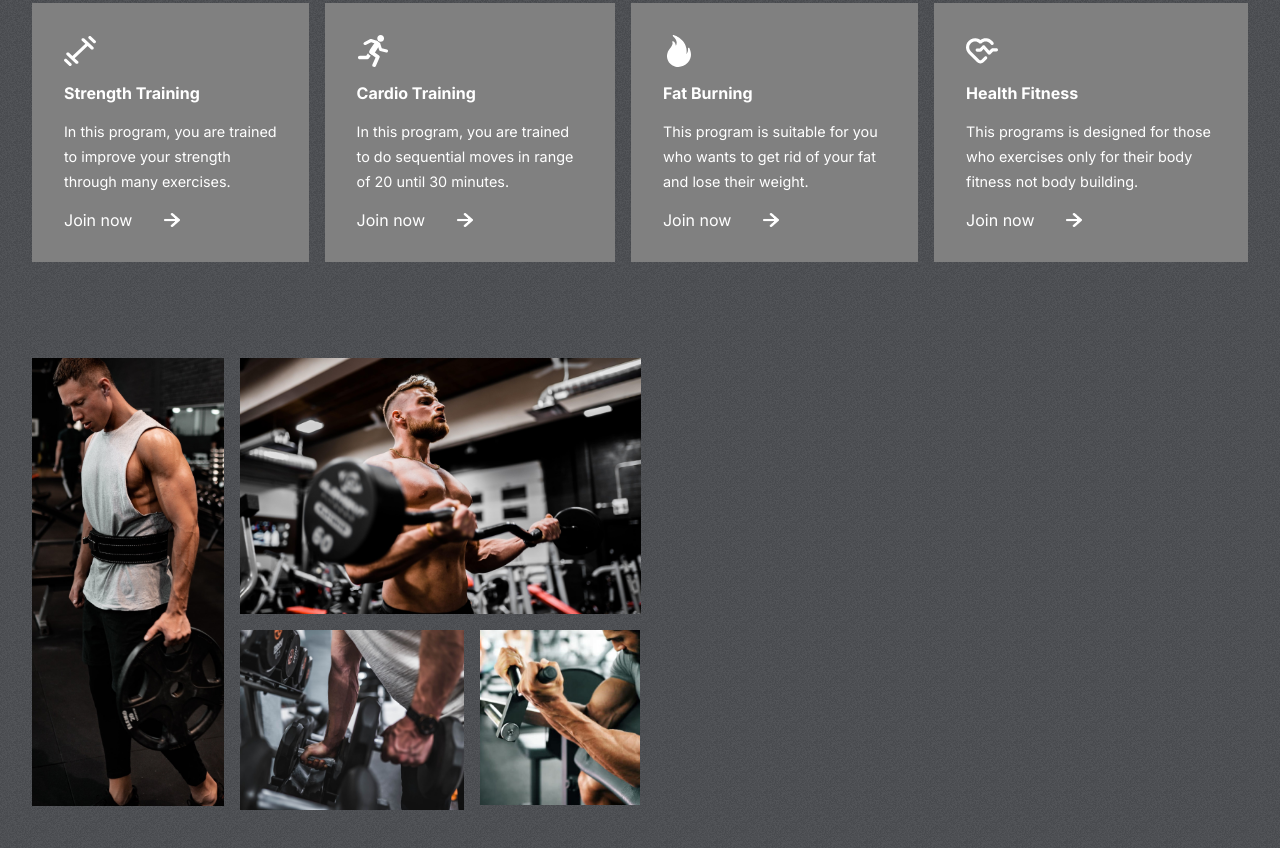
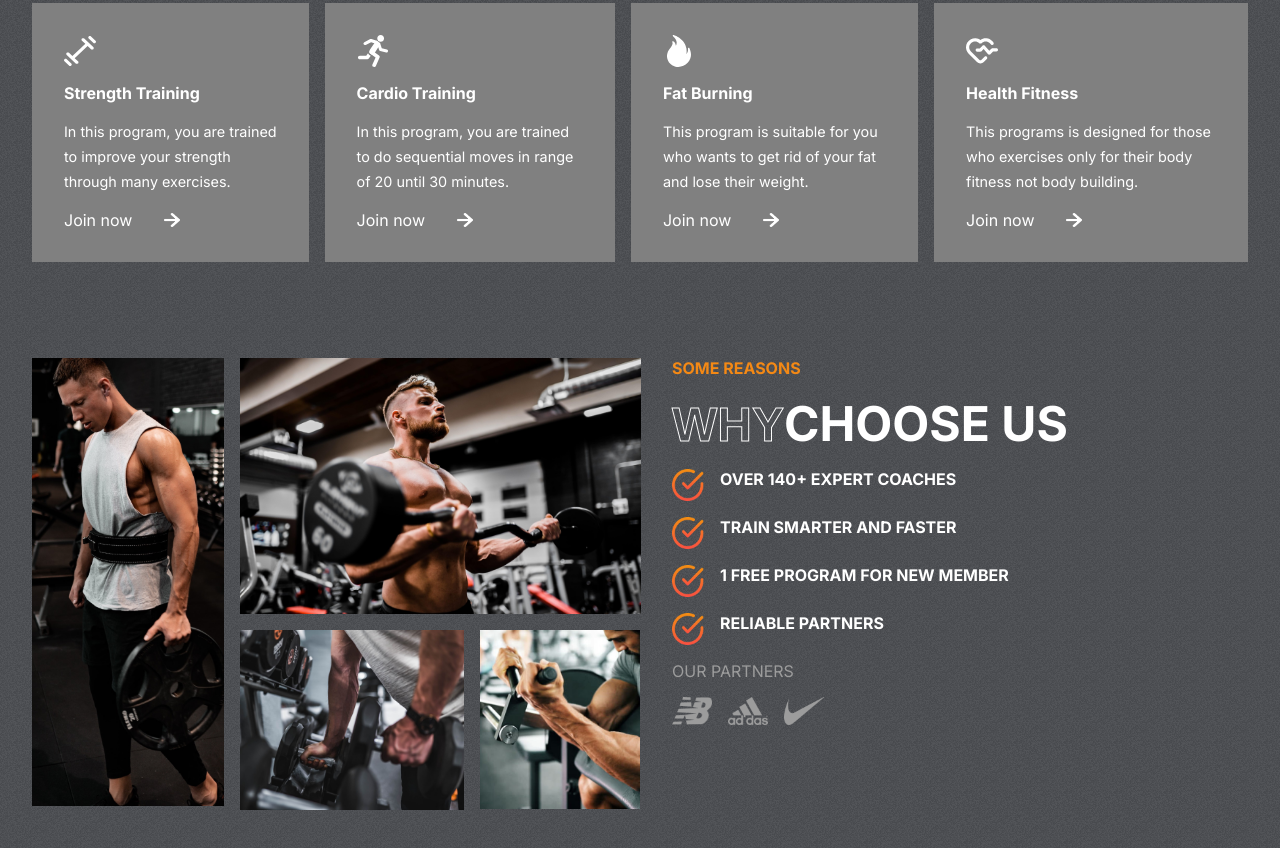
Before and after one commit to robeltade/Fit-club, a React (Create React App) app: page / in a window 1280 px wide. Shown: the part 969-1817 px from the top of the page. Built offline with nearby package versions, Linux system fonts and the light colour scheme.

Commit message:
complete of reason

```diff
--- a/src/components/Reasons/Reason.css
+++ b/src/components/Reasons/Reason.css
@@ -1,7 +1,7 @@
 .Reasons{
  padding: 0 2rem;
  display: flex;
- grid-template: 2rem;
+ gap: 2rem;
 }
 .left-r{
     flex: 1 1;
@@ -37,7 +37,50 @@
     width: 10rem;
     grid-row: 2;
     grid-column: 3/4;
+    height: 11.2rem;
 }
 .right-r{
     flex: 1 1;
+    text-transform: uppercase;
+    gap: 1rem;
+    display: flex;
+    flex-direction: column;
+
+
 }
+
+.right-r>span{
+    font-weight: bold;
+    color: var(--orange);
+}
+.right-r>div{
+    font-weight: bold;
+    color: white;
+    font-size: 3rem;
+}
+.details-r{
+    display: flex;
+    flex-direction:column ;
+    gap: 1rem;
+}
+.details-r>div{
+    display: flex;
+    font-size: 1rem;
+    gap: 1rem;
+}
+.details-r>div>img{
+   width: 2rem;
+   height: 2rem;
+}
+#part{
+    color: var(--gray);
+    font-weight: normal;
+}
+
+.partners{
+    display: flex;
+    gap: 1rem;
+}
+.partners>img{
+    width: 2.5rem;
+}
--- a/src/components/Reasons/Reasons.jsx
+++ b/src/components/Reasons/Reasons.jsx
@@ -18,7 +18,40 @@
         <img src={image3} alt="" />
         <img src={image4} alt="" />
       </div>
-      <div className="right-r"></div>
+      <div className="right-r">
+        <span>Some reasons</span>
+
+        <div>
+          <span className="stroke-text">Why</span>
+          <span>choose us</span>
+        </div>
+        <div className="details-r">
+          <div>
+            <img src={tick} alt="" />
+            <span>over 140+ expert coaches </span>
+          </div>
+          <div>
+            <img src={tick} alt="" />
+            <span>train smarter and faster</span>
+          </div>
+          <div>
+            <img src={tick} alt="" />
+            <span>1 free program for new member</span>
+          </div>
+          <div>
+            <img src={tick} alt="" />
+            <span>Reliable partners</span>
+          </div>
+        </div>
+        <span id="part">
+          Our partners
+        </span>
+        <div className="partners">
+          <img src={nb} alt="" />
+          <img src={adidas} alt="" />
+          <img src={nike} alt="" />
+        </div>
+      </div>
     </div>
   )
 }
```
